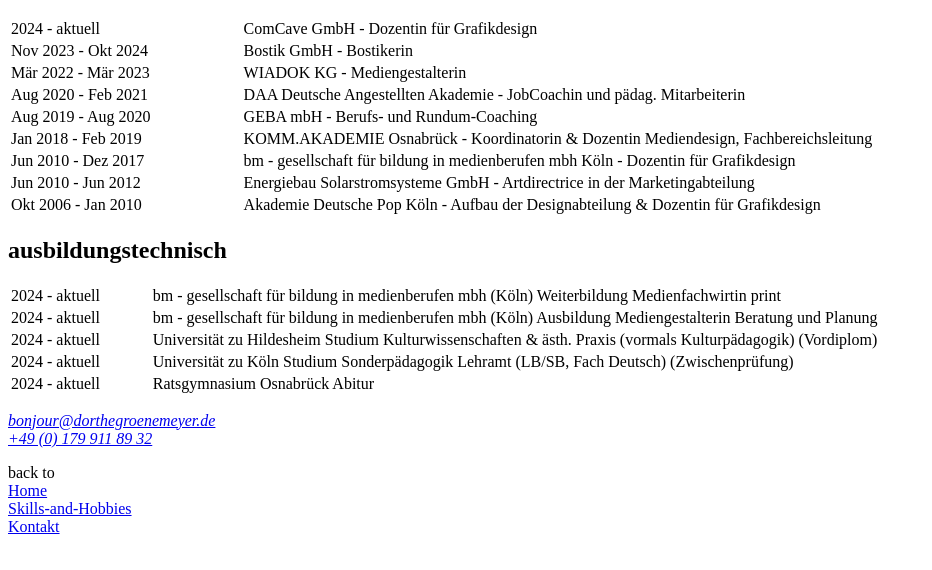
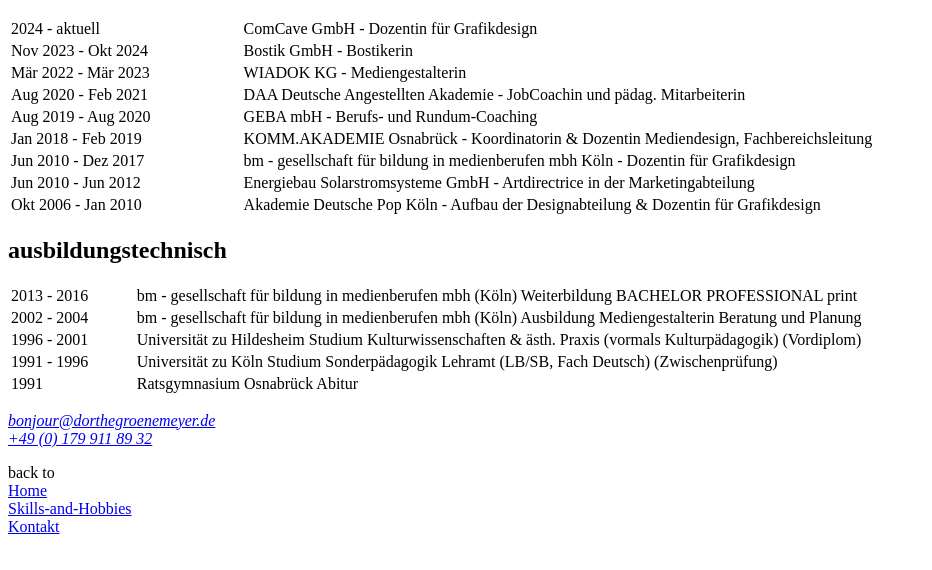
Before and after one commit to Dorthe-11/Portfolio-2, a plain HTML site: page index.html in a window 1280 px wide. Shown: the part 110-680 px from the top of the page, without its empty margins (0-932 px from the left). Drawn offline with Linux system fonts and the light colour scheme.

Commit message:
Add files via upload

```diff
--- a/index.html
+++ b/index.html
@@ -51,33 +51,30 @@
     <h2>ausbildungstechnisch</h2>
         <table width="100%">
             <tr>
-              <td>2024 - aktuell</td>
-              <td>bm - gesellschaft für bildung in medienberufen mbh (Köln)
-Weiterbildung Medienfachwirtin print</td>
+                <td>2013 - 2016</td>
+                <td>bm - gesellschaft für bildung in medienberufen mbh (Köln) Weiterbildung BACHELOR PROFESSIONAL print</td>
             </tr>
 
             <tr>
-                <td>2024 - aktuell</td>
-                <td>bm - gesellschaft für bildung in medienberufen mbh (Köln)
-  Ausbildung Mediengestalterin Beratung und Planung</td>
+                <td>2002 - 2004</td>
+                <td>bm - gesellschaft für bildung in medienberufen mbh (Köln) Ausbildung Mediengestalterin Beratung und Planung</td>
             </tr>
 
             <tr>
-                <td>2024 - aktuell</td>
+                <td>1996 - 2001</td>
                 <td>Universität zu Hildesheim
                     Studium Kulturwissenschaften & ästh. Praxis (vormals Kulturpädagogik) (Vordiplom)</td>
             </tr>
             <tr>
-                <td>2024 - aktuell</td>
+                <td>1991 - 1996</td>
                 <td>Universität zu Köln
                     Studium Sonderpädagogik Lehramt
                     (LB/SB, Fach Deutsch)
                     (Zwischenprüfung)</td>
             </tr>
             <tr>
-                <td>2024 - aktuell</td>
-                <td>Ratsgymnasium Osnabrück
-                    Abitur</td>
+                <td>1991</td>
+                <td>Ratsgymnasium Osnabrück Abitur</td>
             </tr>
         </table>
     </p>
@@ -86,7 +83,6 @@
         <a href="tel:+49 (0) 179 911 89 32">+49 (0) 179 911 89 32</a>
         </address>
     <p>
-
         back to
         <br/>
         <a href="../index.html">Home</a><br/>
```
Lines whose indentation alone changed are shown as unchanged.
